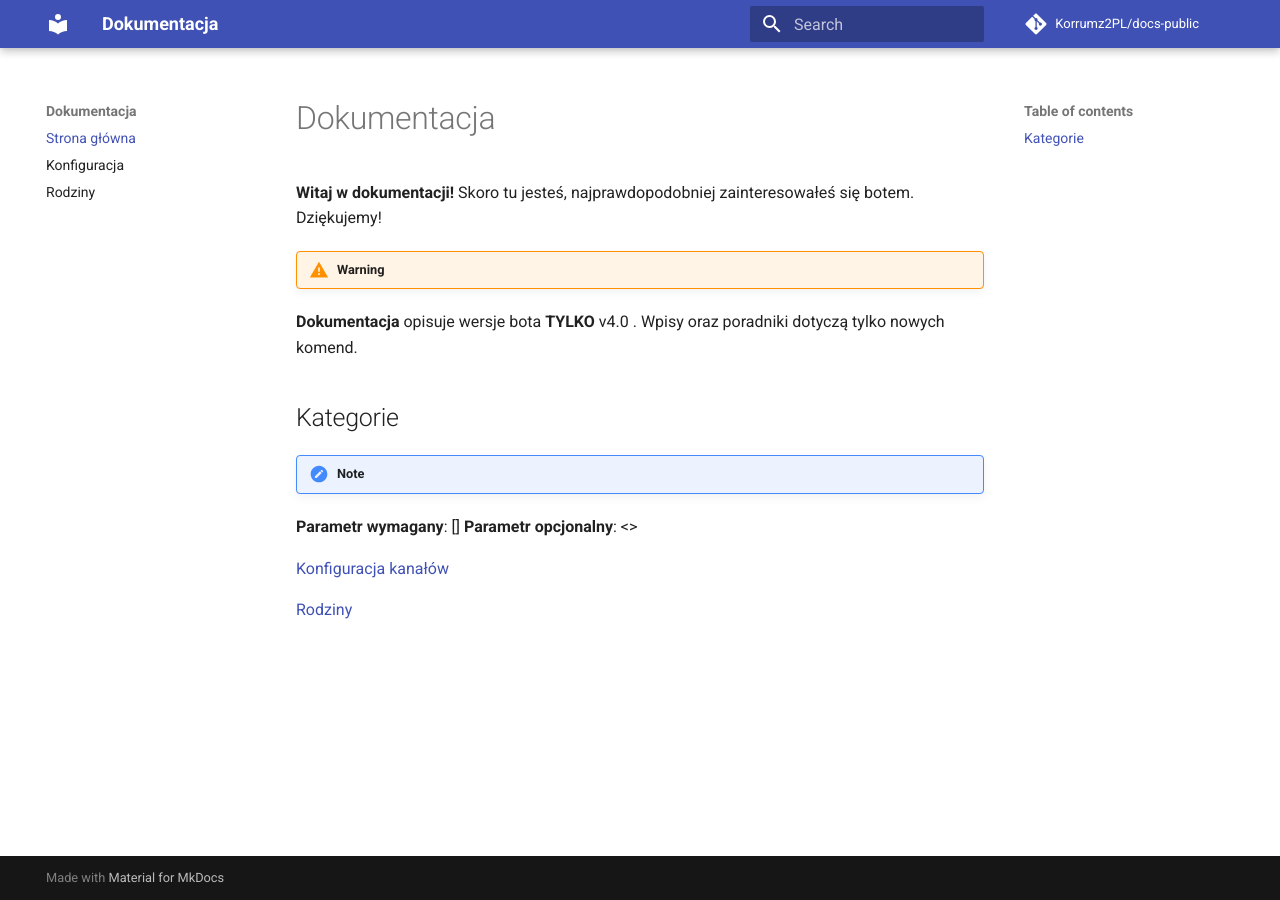
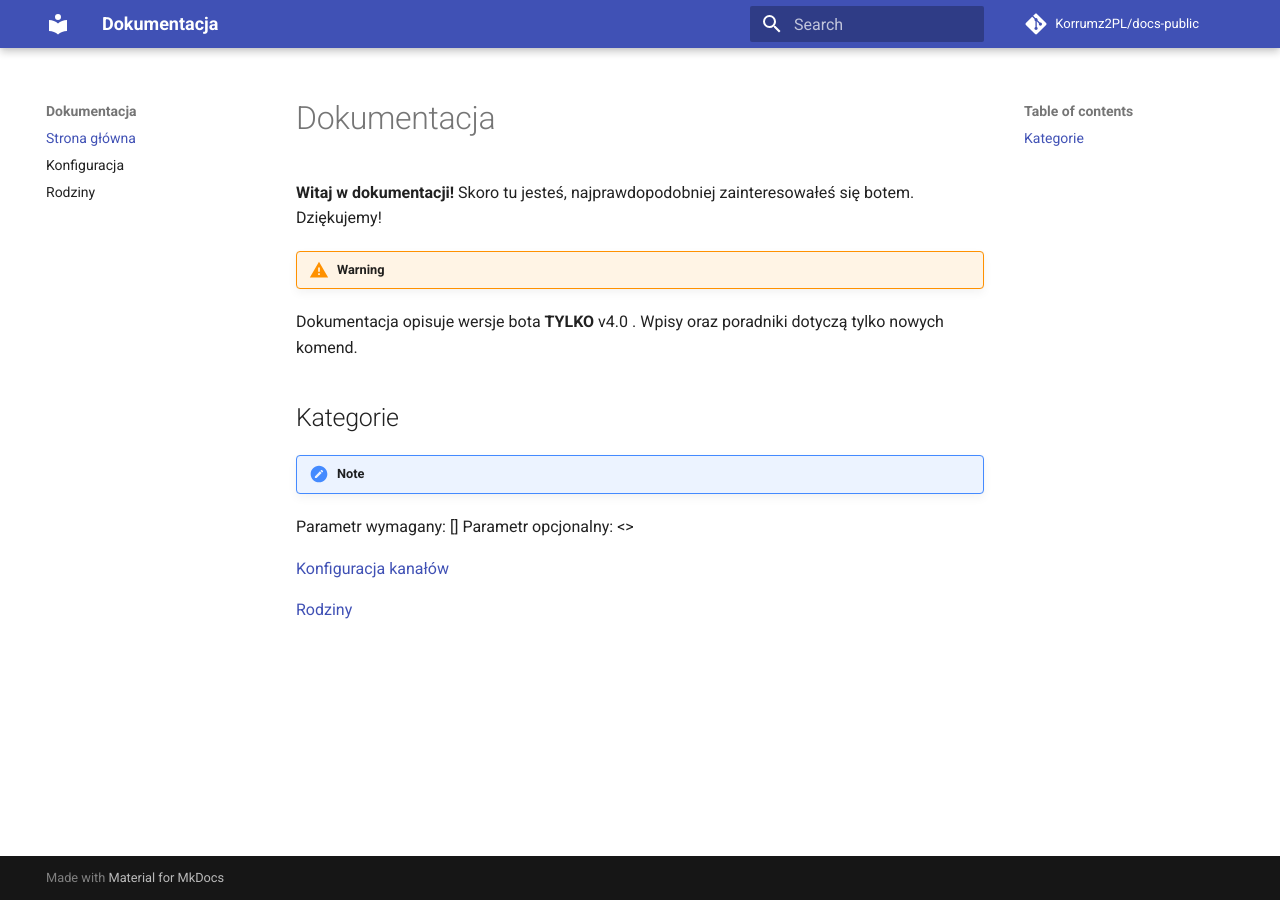
Before and after one commit to Igreky/docs-public, an MkDocs documentation site: the page built from docs/index.md, in a window 1280 px wide. Built offline with MkDocs 1.6.1 and Material for MkDocs 9.7.7, drawn with Linux system fonts in a browser that asks for light colours; comment, search, counter and statistics services are not loaded.

Commit message:
adadafafs

```diff
--- a/docs/index.md
+++ b/docs/index.md
@@ -3,13 +3,13 @@
 **Witaj w dokumentacji!** Skoro tu jesteś, najprawdopodobniej zainteresowałeś się botem. Dziękujemy!
 
 !!! warning
-**Dokumentacja** opisuje wersje bota **TYLKO** v4.0 . Wpisy oraz poradniki dotyczą tylko nowych komend.
+Dokumentacja opisuje wersje bota **TYLKO** v4.0 . Wpisy oraz poradniki dotyczą tylko nowych komend.
 
 ## Kategorie
 
 !!! note
-**Parametr wymagany**: []
-**Parametr opcjonalny**: <>
+Parametr wymagany: []
+Parametr opcjonalny: <>
 
 
 [Konfiguracja kanałów](https://docs.krivebot.xyz/config/)
```
